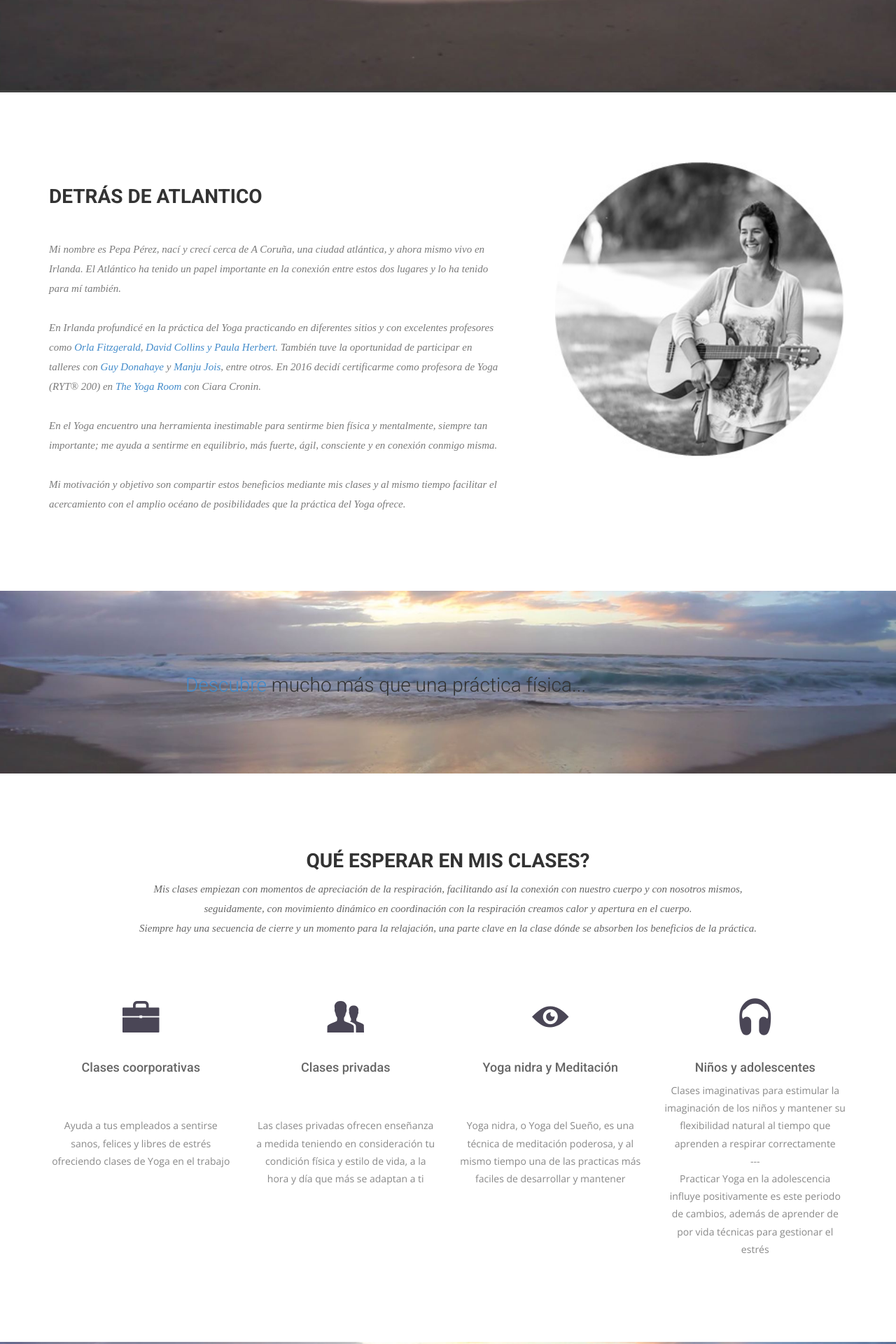
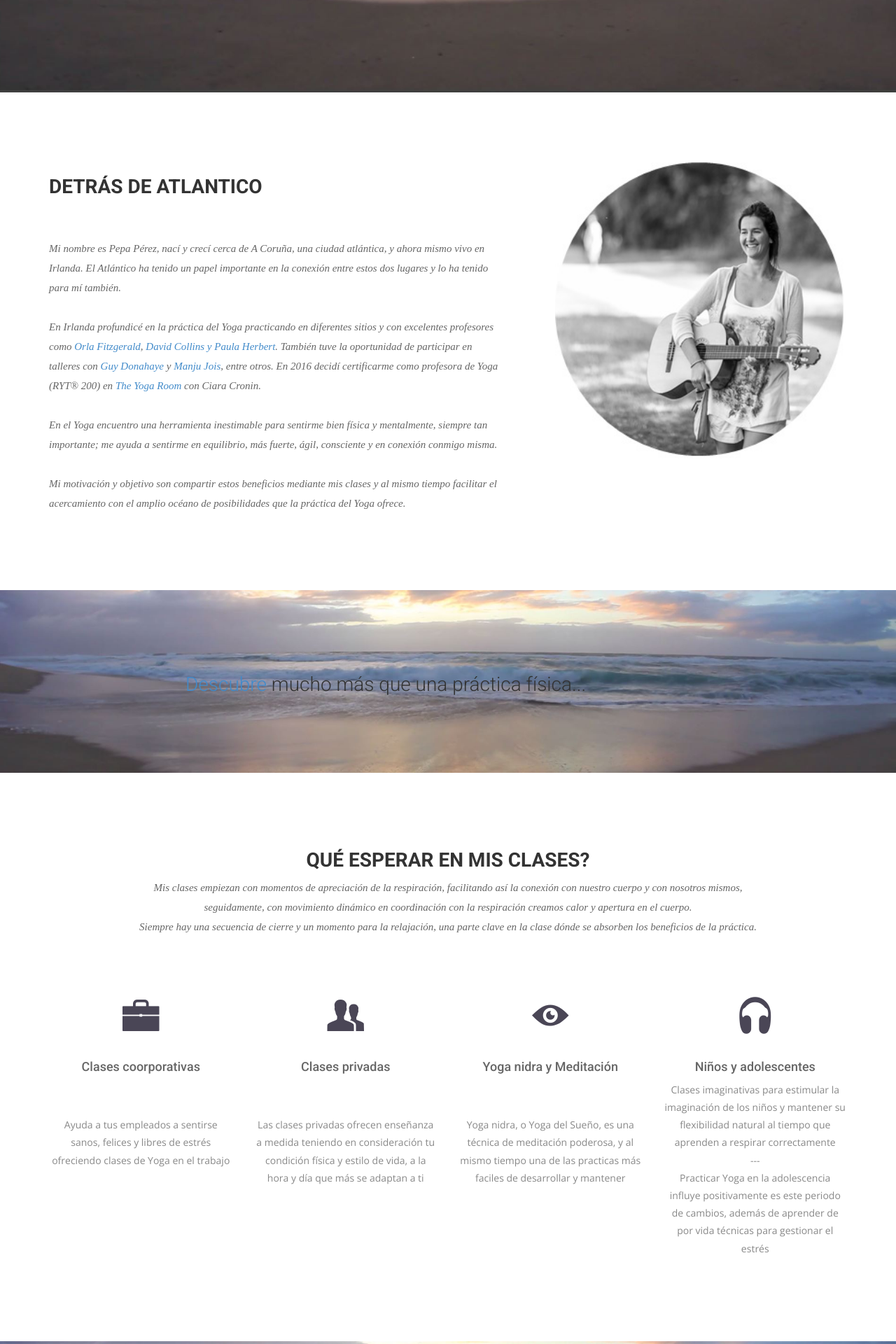
Before and after one commit to mpbarral/atlanticoyoga, a Jekyll site: the page built from index.html, in a window 1280 px wide. Shown: the part 623-2543 px from the top of the page at 70% size. Built offline with Jekyll 4.4.1, drawn with Linux system fonts in a browser that asks for light colours; nearby versions of some CDN libraries; some web fonts are replaced.

Commit message:
favcircle.jpg and comment block

```diff
--- a/index.html
+++ b/index.html
@@ -22,7 +22,7 @@
   <div class="container">
     <div class="row">
       <div class="col-md-7 col-sm-12">
-        <div class="block">
+        <!--<div class="block">-->
           <div class="section-title">
             <h2>Detrás de Atlantico</h2>
             <p> <br />Mi nombre es Pepa Pérez, nací y crecí cerca de A Coruña, una ciudad atlántica, y ahora mismo vivo en Irlanda. El Atlántico ha tenido un papel importante en la conexión entre estos dos lugares y lo ha tenido para mí también.<br /><br />
@@ -30,11 +30,11 @@
 									En el Yoga encuentro una herramienta inestimable para sentirme bien física y mentalmente, siempre tan importante; me ayuda a sentirme en equilibrio, más fuerte, ágil, consciente y en conexión conmigo misma.<br /><br />
 									Mi motivación y objetivo son compartir estos beneficios mediante mis clases y al mismo tiempo facilitar el acercamiento con el amplio océano de posibilidades que la práctica del Yoga ofrece. </p>
           </div>
-        </div>
+        <!--</div>-->
       </div><!-- .col-md-7 close -->
       <div class="col-md-5 col-sm-12">
         <div class="block">
-          <img src="img/favcircle.JPG" alt="fav">
+          <img src="img/favcircle.jpg" alt="fav">
         </div>
       </div><!-- .col-md-5 close -->
     </div>
```
